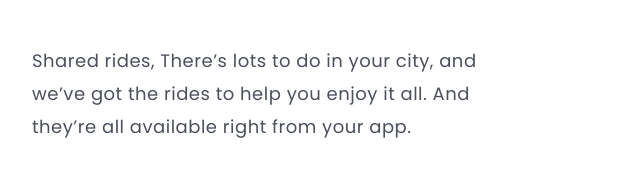
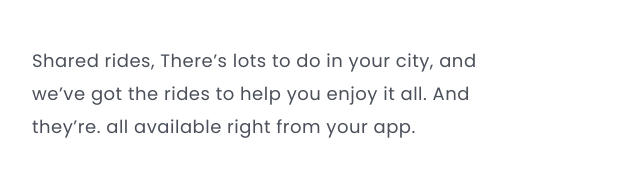
Before and after one commit to ivanizidoro/Primeieo-projeto-html-css, a plain HTML site: page index.html in a window 1280 px wide. Shown: the part 1163-1359 px from the top of the page, 52-692 px from the left. Drawn offline with Linux system fonts and the light colour scheme.

Commit message:
alteração no html

```diff
--- a/index.html
+++ b/index.html
@@ -24,7 +24,7 @@
 
         <div>
         <h1>Wide Coverage location</h1>
-        <p>Shared rides, There’s lots to do in your city, and we’ve got the rides to help you enjoy it all. And they’re
+        <p>Shared rides, There’s lots to do in your city, and we’ve got the rides to help you enjoy it all. And they’re.
             all
             available right from your app.</p>
         <a class="link-section">Learn more</a>
```
